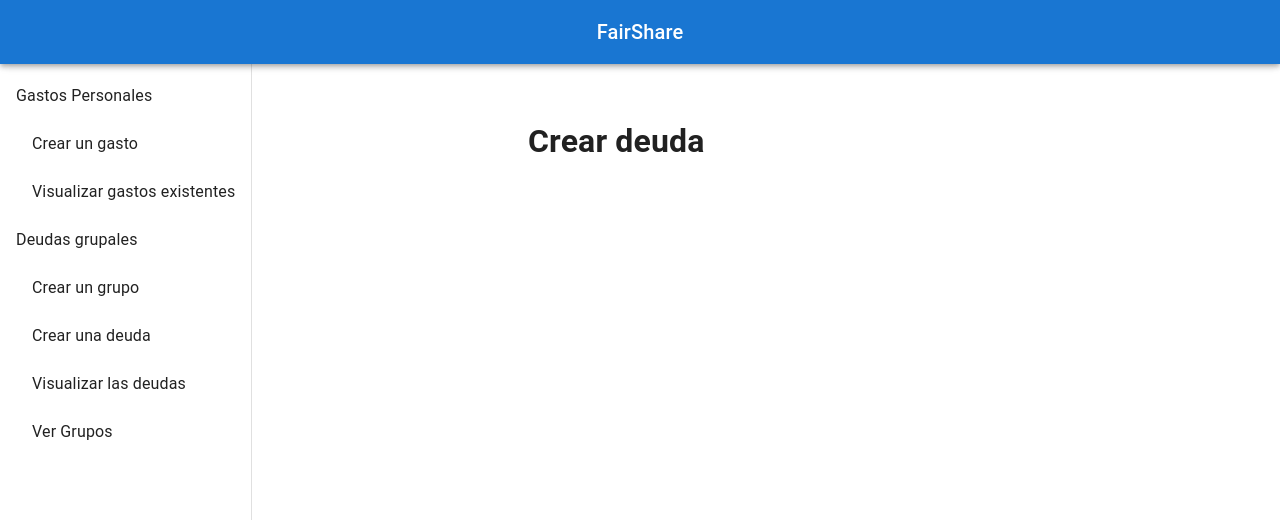
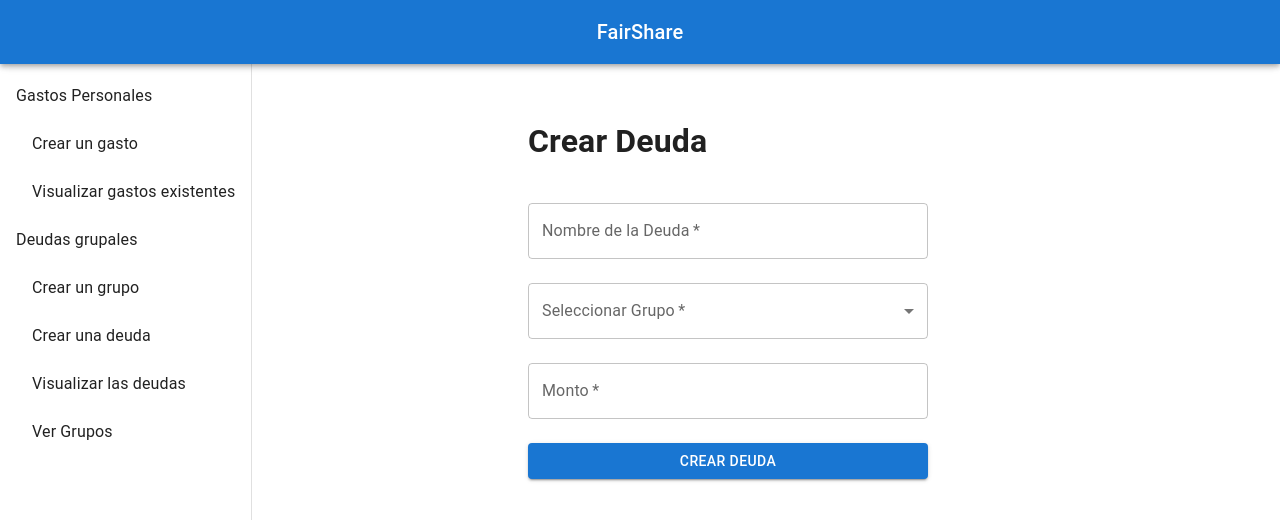
Before and after one commit to GSDI-FairShare/frontend, a React (Vite) app in the folder fairshare-frontend/: page /createDebt in a window 1280 px wide. Shown: the top 520 px of the page. Built offline with nearby package versions, Linux system fonts and the light colour scheme.

Commit message:
agrego funcionalidad de crear deuda y ver deudas

```diff
--- a/fairshare-frontend/src/components/CreateDebt.tsx
+++ b/fairshare-frontend/src/components/CreateDebt.tsx
@@ -1,7 +1,70 @@
-export const CreateDebt = ({ toggleScreen }) => {
-    return (
-        <div>
-        <h1>Crear deuda</h1>
-        </div>
+import React, { useState } from 'react';
+import { TextField, Button, MenuItem } from '@mui/material';
+
+export const CreateDebt = ({ toggleScreen, groups, addDebt }) => {
+  const [debtName, setDebtName] = useState('');
+  const [selectedGroup, setSelectedGroup] = useState('');
+  const [amount, setAmount] = useState('');
+
+  const handleSubmit = (e) => {
+    e.preventDefault();
+    if (selectedGroup && debtName && amount) {
+      addDebt({ name: debtName, group: selectedGroup, amount: parseFloat(amount) });
+      setDebtName('');
+      setSelectedGroup('');
+      setAmount('');
+      toggleScreen('viewDebts');
+    } else {
+        alert('Todos los campos son obligatorios.');
+    }
+};
+
+return (
+    <div>
+        <h1>Crear Deuda</h1>
+        <form style={{ marginTop: '0rem' }} onSubmit={handleSubmit}>
+        <TextField
+        label="Nombre de la Deuda"
+        value={debtName}
+        onChange={(e) => setDebtName(e.target.value)}
+        fullWidth
+        required
+        margin="normal"
+        />
+        <TextField
+        label="Seleccionar Grupo"
+        select
+        value={selectedGroup}
+        onChange={(e) => setSelectedGroup(e.target.value)}
+        fullWidth
+        required
+        margin="normal"
+        >
+        {groups.map((group, index) => (
+        <MenuItem key={index} value={group.name}>
+            {group.name}
+        </MenuItem>
+        ))}
+        </TextField>
+        <TextField
+        label="Monto"
+        value={amount}
+        onChange={(e) => setAmount(e.target.value)}
+        fullWidth
+        required
+        margin="normal"
+        type="number"
+        />
+        <Button
+        type="submit"
+        variant="contained"
+        color="primary"
+        fullWidth
+        style={{ marginTop: '1rem' }}
+        >
+        Crear Deuda
+        </Button>
+        </form>
+    </div>
     );
 };
--- a/fairshare-frontend/src/components/MainLayout.tsx
+++ b/fairshare-frontend/src/components/MainLayout.tsx
@@ -11,9 +11,14 @@ const drawerWidth = 240;
 
 export const MainLayout = ({ screen, toggleScreen, addExpense, expenses }) => {
   const [groups, setGroups] = useState([]);
+  const [debts, setDebts] = useState([]);
 
   const addGroup = (group) => {
     setGroups([...groups, group]);
+  };
+
+  const addDebt = (debt) => {
+    setDebts([...debts, debt]);
   };
 
   const drawer = (
@@ -71,8 +76,8 @@ export const MainLayout = ({ screen, toggleScreen, addExpense, expenses }) => {
           {screen === 'viewExpenses' && <ViewExpenses expenses={expenses} toggleScreen={toggleScreen} />}
           {screen === 'createGroup' && <CreateGroup addGroup={addGroup} toggleScreen={toggleScreen} />}
           {screen === 'viewGroups' && <ViewGroups groups={groups} toggleScreen={toggleScreen} />}
-          {screen === 'createDebt' && <CreateDebt toggleScreen={toggleScreen} />}
-          {screen === 'viewDebts' && <ViewDebts toggleScreen={toggleScreen} />}
+          {screen === 'createDebt' && <CreateDebt toggleScreen={toggleScreen} groups={groups} addDebt={addDebt} />}
+          {screen === 'viewDebts' && <ViewDebts debts={debts} toggleScreen={toggleScreen} />}
         </div>
       </main>
     </div>
--- a/fairshare-frontend/src/components/ViewDebts.tsx
+++ b/fairshare-frontend/src/components/ViewDebts.tsx
@@ -1,7 +1,34 @@
-export const ViewDebts = ({ toggleScreen }) => {
-    return (
-        <div>
-        <h1>Deudas existentes</h1>
-        </div>
-    );
+import React from 'react';
+import { Typography, Card, CardContent, List, ListItem, ListItemText, Box, Divider } from '@mui/material';
+
+export const ViewDebts = ({ debts }) => {
+  return (
+    <div>
+      <h1>Deudas Creadas</h1>
+      {debts.length === 0 ? (
+        <Typography>No hay deudas creadas.</Typography>
+      ) : (
+        <Box>
+          {debts.map((debt, index) => (
+            <Box key={index} mb={2}>
+              <Card>
+                <CardContent>
+                  <Typography variant="h6" gutterBottom>{debt.name}</Typography>
+                  <Divider />
+                  <List>
+                    <ListItem>
+                      <ListItemText primary={`Grupo: ${debt.group}`} />
+                    </ListItem>
+                    <ListItem>
+                      <ListItemText primary={`Monto: $${debt.amount}`} />
+                    </ListItem>
+                  </List>
+                </CardContent>
+              </Card>
+            </Box>
+          ))}
+        </Box>
+      )}
+    </div>
+  );
 };
```
Also changed, not shown: fairshare-frontend/src/components/Menu.tsx (deleted, +0 -13 lines).
